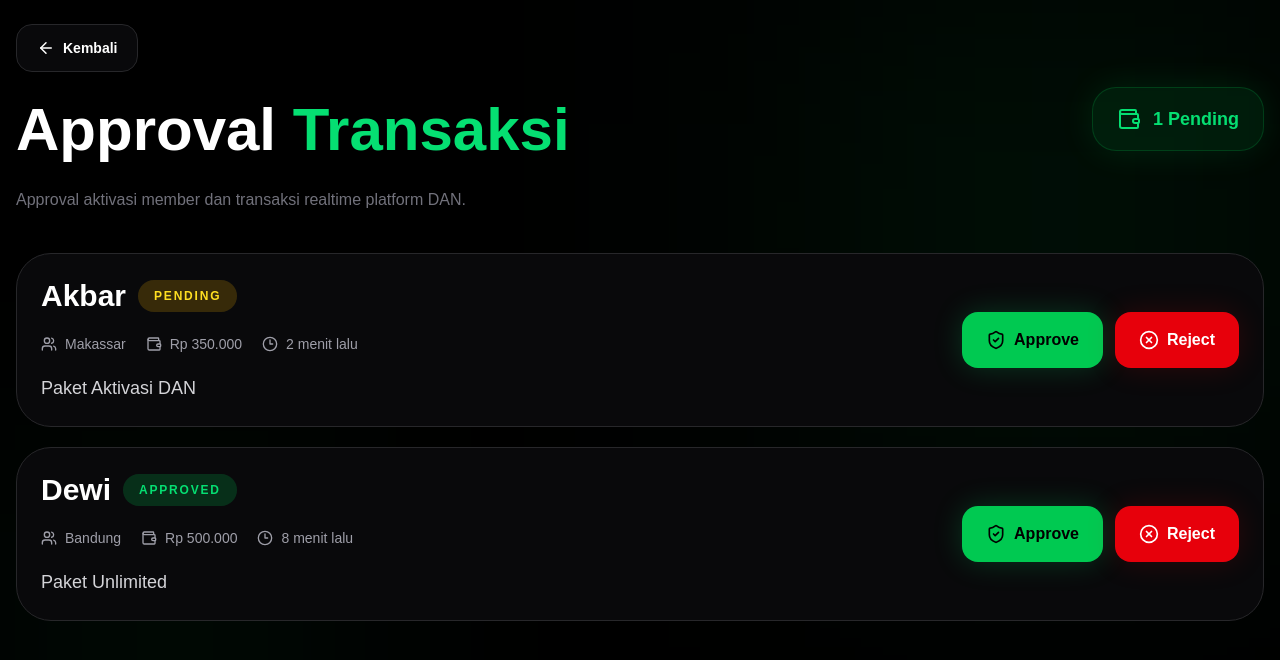
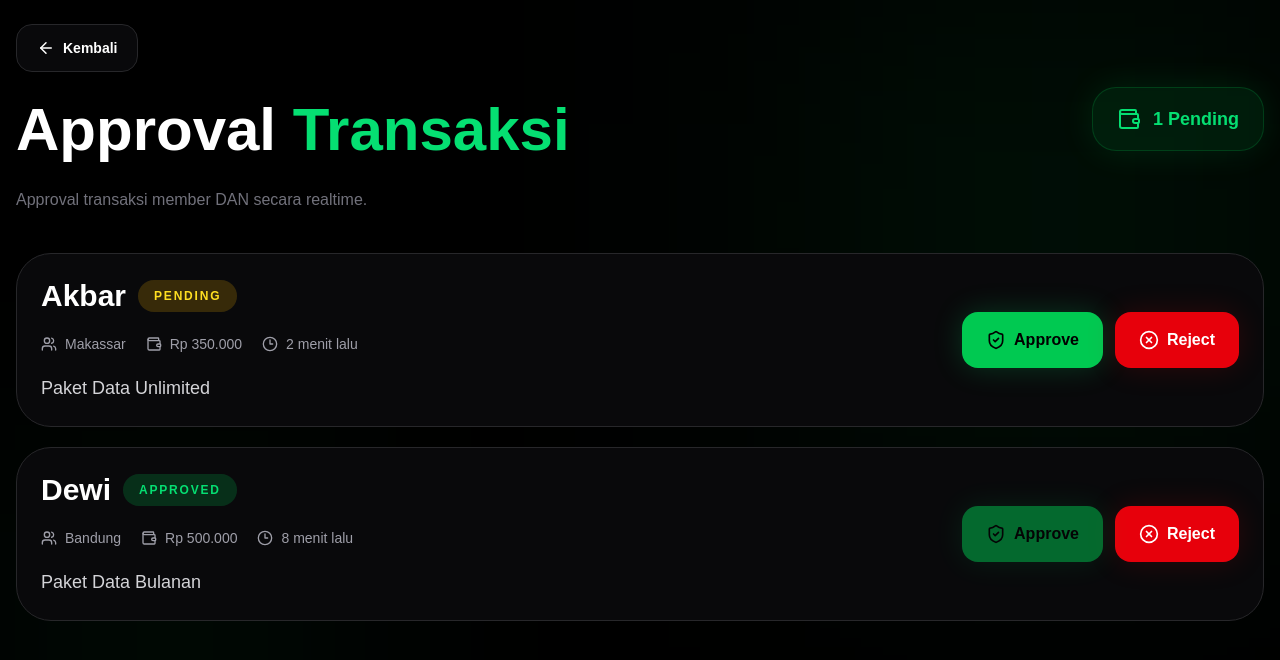
Before and after one commit to ibasnanna-sys/dan-app, a Next.js app: page /admin/transactions in a window 1280 px wide. Shown: the top 660 px of the page. Built offline with nearby package versions, Linux system fonts and the light colour scheme.

Commit message:
Refactor transaction types and update dummy data

```diff
--- a/src/app/admin/transactions/page.tsx
+++ b/src/app/admin/transactions/page.tsx
@@ -12,14 +12,24 @@ import {
   Users,
 } from "lucide-react";
 
+type TransactionStatus =
+  | "pending"
+  | "approved"
+  | "rejected";
+
+type MemberStatus =
+  | "free"
+  | "aktif"
+  | "dibekukan";
+
 type Transaction = {
   id: number;
   memberName: string;
   city: string;
   product: string;
   amount: number;
-  status: "pending" | "approved" | "rejected";
-  memberStatus: "free" | "aktif" | "dibekukan";
+  status: TransactionStatus;
+  memberStatus: MemberStatus;
   createdAt: string;
 };
 
@@ -44,13 +54,18 @@ export default function AdminTransactionsPage() {
 
     } else {
 
+      /*
+        DUMMY DATA
+        SUDAH TANPA PRODUK AKTIVASI
+      */
+
       const dummy: Transaction[] = [
         {
           id: 1001,
           memberName: "Akbar",
           city: "Makassar",
           product:
-            "Paket Aktivasi DAN",
+            "Paket Data Unlimited",
           amount: 350000,
           status: "pending",
           memberStatus: "free",
@@ -61,7 +76,7 @@ export default function AdminTransactionsPage() {
           memberName: "Dewi",
           city: "Bandung",
           product:
-            "Paket Unlimited",
+            "Paket Data Bulanan",
           amount: 500000,
           status: "approved",
           memberStatus: "aktif",
@@ -80,6 +95,12 @@ export default function AdminTransactionsPage() {
 
   }, []);
 
+  /*
+    =====================================================
+    UPDATE STATUS
+    =====================================================
+  */
+
   function updateStatus(
     id: number,
     status:
@@ -95,6 +116,12 @@ export default function AdminTransactionsPage() {
           return {
             ...trx,
             status,
+
+            /*
+              APPROVED
+              MEMBER AUTO AKTIF
+            */
+
             memberStatus:
               status === "approved"
                 ? "aktif"
@@ -113,6 +140,10 @@ export default function AdminTransactionsPage() {
       JSON.stringify(updated)
     );
 
+    /*
+      SYNC MEMBER
+    */
+
     const members =
       updated.map((trx) => ({
         id: trx.id,
@@ -129,8 +160,20 @@ export default function AdminTransactionsPage() {
     );
   }
 
+  /*
+    =====================================================
+    COUNT
+    =====================================================
+  */
+
+  const pendingCount =
+    transactions.filter(
+      (trx) =>
+        trx.status === "pending"
+    ).length;
+
   return (
-    <main className="min-h-screen bg-black text-white">
+    <main className="min-h-screen bg-black text-white overflow-hidden">
 
       {/* BACKGROUND */}
       <div className="fixed inset-0 pointer-events-none">
@@ -168,9 +211,9 @@ export default function AdminTransactionsPage() {
             </h1>
 
             <p className="text-zinc-500 mt-5 max-w-2xl leading-relaxed">
-              Approval aktivasi member
-              dan transaksi realtime
-              platform DAN.
+              Approval transaksi
+              member DAN secara
+              realtime.
             </p>
 
           </div>
@@ -180,14 +223,7 @@ export default function AdminTransactionsPage() {
             <Wallet className="text-green-400" />
 
             <span className="font-black text-green-400 text-lg">
-              {
-                transactions.filter(
-                  (trx) =>
-                    trx.status ===
-                    "pending"
-                ).length
-              }{" "}
-              Pending
+              {pendingCount} Pending
             </span>
 
           </div>
@@ -229,9 +265,7 @@ export default function AdminTransactionsPage() {
                   <div className="flex flex-wrap items-center gap-3">
 
                     <h2 className="text-2xl md:text-3xl font-black">
-                      {
-                        trx.memberName
-                      }
+                      {trx.memberName}
                     </h2>
 
                     <div
@@ -277,9 +311,7 @@ export default function AdminTransactionsPage() {
 
                       <Clock3 size={16} />
 
-                      {
-                        trx.createdAt
-                      }
+                      {trx.createdAt}
 
                     </div>
 
@@ -301,7 +333,11 @@ export default function AdminTransactionsPage() {
                         "approved"
                       )
                     }
-                    className="h-14 px-6 rounded-2xl bg-green-500 hover:bg-green-400 transition-all flex items-center gap-2 font-black text-black shadow-[0_0_30px_rgba(0,255,120,0.18)]"
+                    disabled={
+                      trx.status ===
+                      "approved"
+                    }
+                    className="h-14 px-6 rounded-2xl bg-green-500 hover:bg-green-400 disabled:opacity-50 disabled:cursor-not-allowed transition-all flex items-center gap-2 font-black text-black shadow-[0_0_30px_rgba(0,255,120,0.18)]"
                   >
 
                     <ShieldCheck
@@ -319,7 +355,11 @@ export default function AdminTransactionsPage() {
                         "rejected"
                       )
                     }
-                    className="h-14 px-6 rounded-2xl bg-red-600 hover:bg-red-500 transition-all flex items-center gap-2 font-black shadow-[0_0_30px_rgba(255,0,0,0.15)]"
+                    disabled={
+                      trx.status ===
+                      "rejected"
+                    }
+                    className="h-14 px-6 rounded-2xl bg-red-600 hover:bg-red-500 disabled:opacity-50 disabled:cursor-not-allowed transition-all flex items-center gap-2 font-black shadow-[0_0_30px_rgba(255,0,0,0.15)]"
                   >
 
                     <XCircle
```
